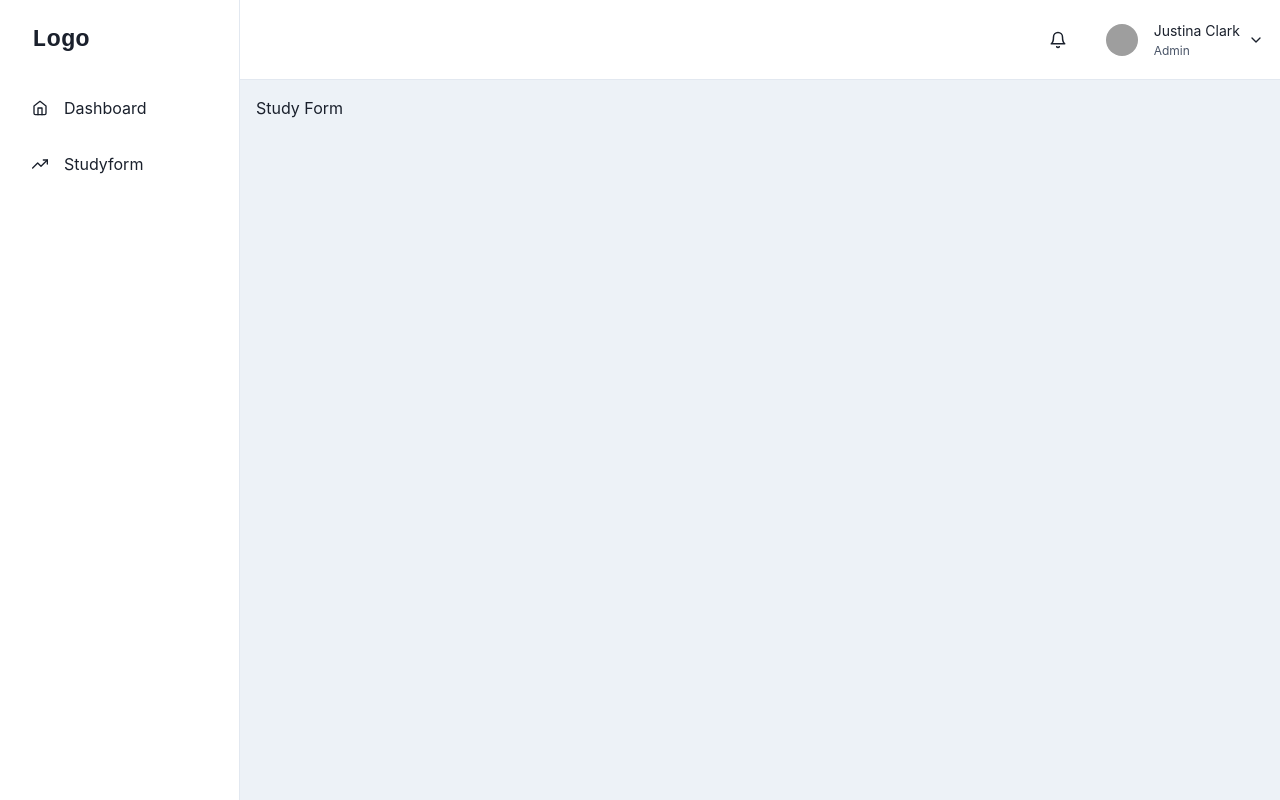
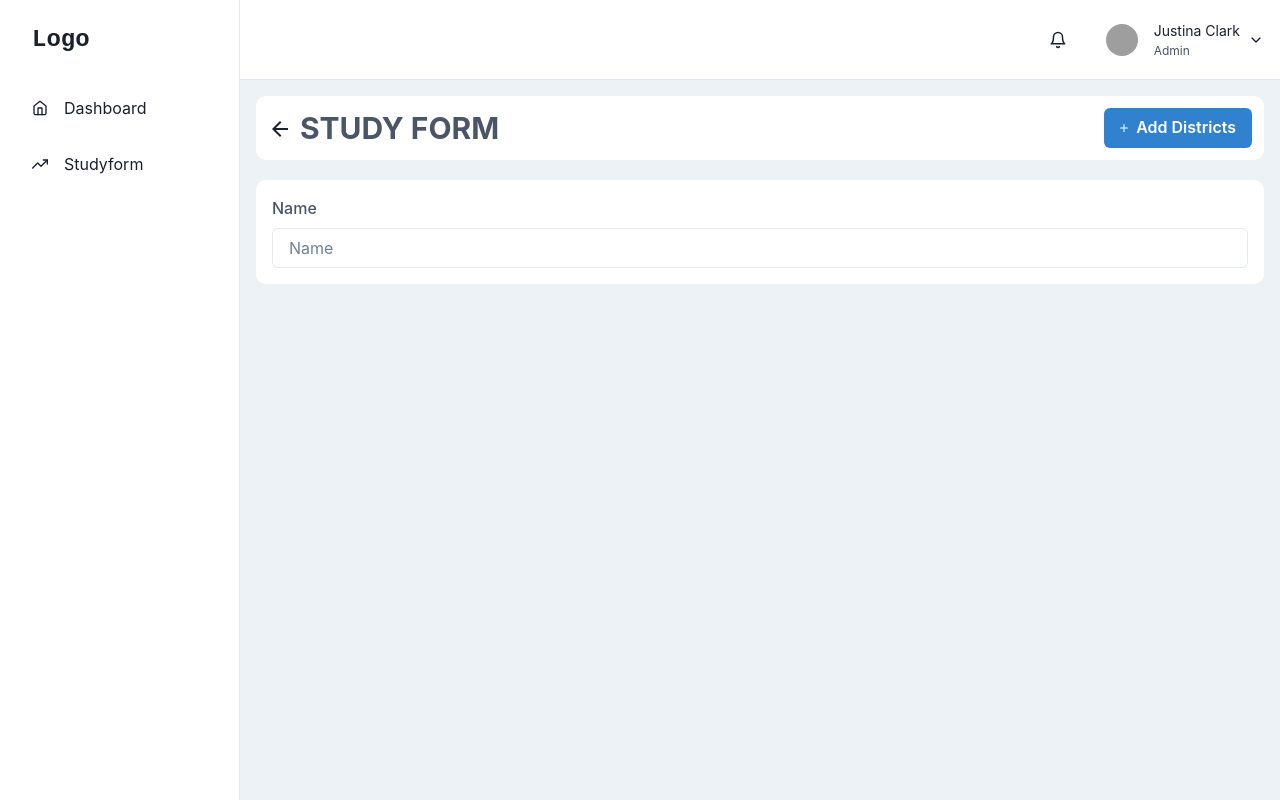
Before and after one commit to CP-ThinkDigital/study-react, a React (Create React App) app: page /studyform in a window 1280 px wide. Built offline with nearby package versions, Linux system fonts and the light colour scheme; grey boxes are pictures that could not be loaded.

Commit message:
Study form part one completed

```diff
--- a/package.json
+++ b/package.json
@@ -3,6 +3,7 @@
   "version": "0.1.0",
   "private": true,
   "dependencies": {
+    "@chakra-ui/icons": "^2.0.18",
     "@chakra-ui/react": "^2.5.2",
     "@emotion/react": "^11.10.6",
     "@emotion/styled": "^11.10.6",
--- a/src/pages/studyform.jsx
+++ b/src/pages/studyform.jsx
@@ -1,5 +1,57 @@
+import React from "react";
+import { Link } from "react-router-dom";
+
+import {
+  Box,
+  Input,
+  FormControl,
+  FormLabel,
+  Button,
+  Flex,
+  Heading,
+  Spacer,
+  Stack,
+  FormErrorMessage,
+} from "@chakra-ui/react";
+import { ArrowBackIcon, AddIcon } from "@chakra-ui/icons";
+
 const StudyForm = () => {
-  return <> Study Form </>;
+  return (
+    <>
+      <Box bg="white" p={3} mb={5} style={{ borderRadius: "10px" }}>
+        <Flex alignItems="center" gap={2}>
+          <Link to="">
+            <ArrowBackIcon w={6} h={6} />
+          </Link>
+
+          <Heading as="h3" size="lg" color="gray.600">
+            STUDY FORM
+          </Heading>
+
+          <Spacer />
+
+          <Link to="">
+            <Button colorScheme="blue">
+              <AddIcon w={4} h={4} pr={2} />
+              Add Districts
+            </Button>
+          </Link>
+        </Flex>
+      </Box>
+
+      <form>
+        <Box p={4} color="black" bg="white" style={{ borderRadius: "10px" }}>
+          <Stack spacing={4}>
+            <FormControl>
+              <FormLabel color="gray.600"> Name </FormLabel>
+              <Input type="text" placeholder="Name" />
+              <FormErrorMessage>Error Messager</FormErrorMessage>
+            </FormControl>
+          </Stack>
+        </Box>
+      </form>
+    </>
+  );
 };
 
 export default StudyForm;
```
Also changed, not shown: 1 other file (tests, documents, lock files or other folders).
